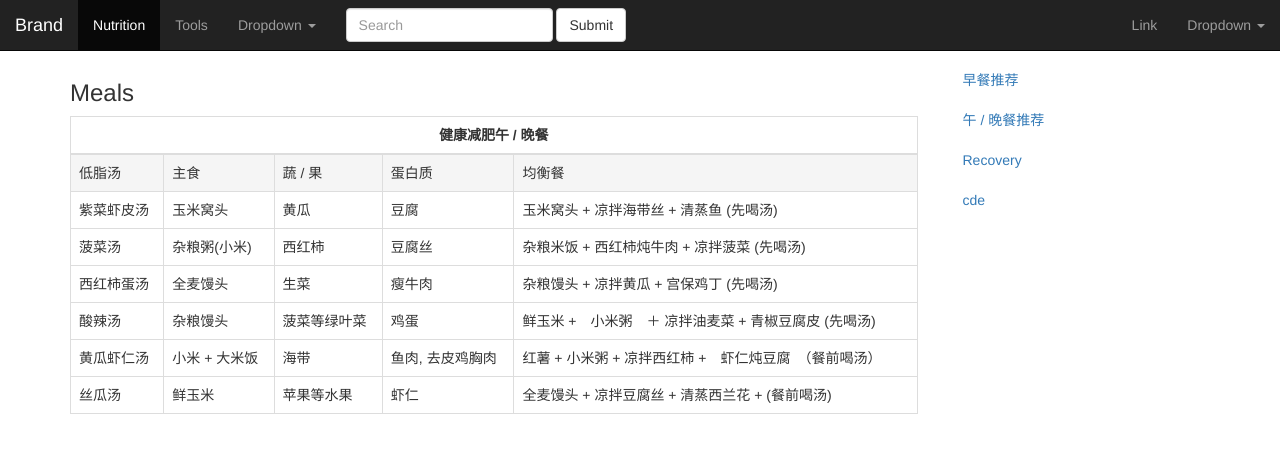
After one commit to duffy25/sample_flask, a Flask app: page /nutrition/meals in a window 1280 px wide. The commit adds this page. Shown: the top 453 px of the page. Run offline with Flask 2, Linux system fonts and the light colour scheme; some libraries are stand-ins or nearby versions.

Commit message:
add breakfast.html and meals.html

```diff
--- a/server.py
+++ b/server.py
@@ -149,6 +149,26 @@ def tools():
     return render_template('tools.html')
 
 
+@app.route('/nutrition')
+def nutrition():
+    return render_template('nutrition.html')
+
+
+@app.route('/nutrition/recovery')
+def recovery():
+    return render_template('/nutrition/recovery.html')
+
+
+@app.route('/nutrition/breakfast')
+def breakfast():
+    return render_template('/nutrition/breakfast.html')
+
+
+@app.route('/nutrition/meals')
+def meals():
+    return render_template('/nutrition/meals.html')
+
+
 @app.route('/tools/weight')
 def tools_weight():
     return render_template('/tools/weight.html')
--- a/templates/layout.html
+++ b/templates/layout.html
@@ -1,11 +1,11 @@
 <!doctype html>
 <html lang="zh-cn">
 <head>
-    {% block title %}<title>sample_flask</title>{% endblock %}
+  {% block title %}<title>Brand</title>{% endblock %}
   <meta http-equiv="X-UA-Compatible" content="IE=edge">
   <meta name="viewport" content="width=device-width, initial-scale=1.0">
-    <meta name="description" content="sample_flask">
-    <meta name="author" content="mikeduffy">
+  <meta name="description" content="Brand">
+  <meta name="author" content="mikeduffy">
   <link rel="stylesheet" href="http://cdn.bootcss.com/bootstrap/3.2.0/css/bootstrap.min.css">
   {#    <link rel=stylesheet type=text/css href="{{ url_for('static', filename='css/bootstrap.min.css') }}">#}
   {#    <link rel=stylesheet type=text/css href="{{ url_for('static', filename='css/bootstrap-responsive.css') }}">#}
@@ -38,8 +38,8 @@
     <!-- Collect the nav links, forms, and other content for toggling -->
     <div class="collapse navbar-collapse" id="bs-example-navbar-collapse-1">
       <ul class="nav navbar-nav">
-        <li class="active"><a href="/tools">Tools</a></li>
-        <li><a href="#">Link</a></li>
+        <li class="active "><a href="/nutrition">Nutrition</a></li>
+        <li><a href="/tools">Tools</a></li>
         <li class="dropdown">
           <a href="#" class="dropdown-toggle" data-toggle="dropdown">Dropdown <span class="caret"></span></a>
           <ul class="dropdown-menu" role="menu">
--- /dev/null
+++ b/templates/nutrition.html
@@ -0,0 +1,22 @@
+{% extends "layout.html" %}
+{% block body %}
+  {#    <h2>welcome Login = {{ g.user }}</h2>#}
+  <div class="container">
+    <div class="row">
+      {%- block col8 %}
+        <div class="col-xs-12 col-md-9">
+          <h2>营养</h2>
+
+        </div>{% endblock -%}
+      <div class="col-md-3">
+        <ul class="nav">
+          <li><a href="/nutrition/breakfast">早餐推荐</a></li>
+          <li><a href="/nutrition/meals">午 / 晚餐推荐</a></li>
+          <li><a href="/nutrition/recovery">Recovery</a></li>
+          <li><a href="/">cde</a></li>
+        </ul>
+      </div>
+    </div>
+  </div>
+
+{% endblock %}
--- /dev/null
+++ b/templates/nutrition/meals.html
@@ -0,0 +1,67 @@
+{% extends "nutrition.html" %}
+{% block col8 %}
+
+  <div class="col-xs-12 col-md-9">
+    <h3>Meals</h3>
+
+    <table class="table table-bordered table-hover">
+      <thead>
+      <tr>
+        <th style="text-align:center;" colspan="5">健康减肥午 / 晚餐</th>
+      </tr>
+      </thead>
+      <tbody>
+      <tr class="active">
+        <td>低脂汤</td>
+        <td>主食</td>
+        <td>蔬 / 果</td>
+        <td>蛋白质</td>
+        <td>均衡餐</td>
+      </tr>
+      <tr>
+        <td>紫菜虾皮汤</td>
+        <td>玉米窝头</td>
+        <td>黄瓜</td>
+        <td>豆腐</td>
+        <td>玉米窝头 + 凉拌海带丝 + 清蒸鱼 (先喝汤)</td>
+      </tr>
+      <tr>
+        <td>菠菜汤</td>
+        <td>杂粮粥(小米)</td>
+        <td>西红柿</td>
+        <td>豆腐丝</td>
+        <td>杂粮米饭 + 西红柿炖牛肉 + 凉拌菠菜 (先喝汤)</td>
+      </tr>
+      <tr>
+        <td>西红柿蛋汤</td>
+        <td>全麦馒头</td>
+        <td>生菜</td>
+        <td>瘦牛肉</td>
+        <td>杂粮馒头 + 凉拌黄瓜 + 宫保鸡丁 (先喝汤)</td>
+      </tr>
+      <tr>
+        <td>酸辣汤</td>
+        <td>杂粮馒头</td>
+        <td>菠菜等绿叶菜</td>
+        <td>鸡蛋</td>
+        <td>鲜玉米 +　小米粥　＋ 凉拌油麦菜 + 青椒豆腐皮 (先喝汤)</td>
+      </tr>
+      <tr>
+        <td>黄瓜虾仁汤</td>
+        <td>小米 + 大米饭</td>
+        <td>海带</td>
+        <td>鱼肉, 去皮鸡胸肉</td>
+        <td>红薯 + 小米粥 + 凉拌西红柿 +　虾仁炖豆腐　（餐前喝汤）</td>
+      </tr>
+      <tr>
+        <td>丝瓜汤</td>
+        <td>鲜玉米</td>
+        <td>苹果等水果</td>
+        <td>虾仁</td>
+        <td>全麦馒头 + 凉拌豆腐丝 + 清蒸西兰花 + (餐前喝汤)</td>
+      </tr>
+      </tbody>
+    </table>
+
+  </div>
+{%- endblock %}
```
Also changed, not shown: static/js/my.js (+9 -0 lines), templates/nutrition/breakfast.html (added, +70 -0 lines), templates/nutrition/recovery.html (added, +13 -0 lines), templates/tools.html (+5 -2 lines).
